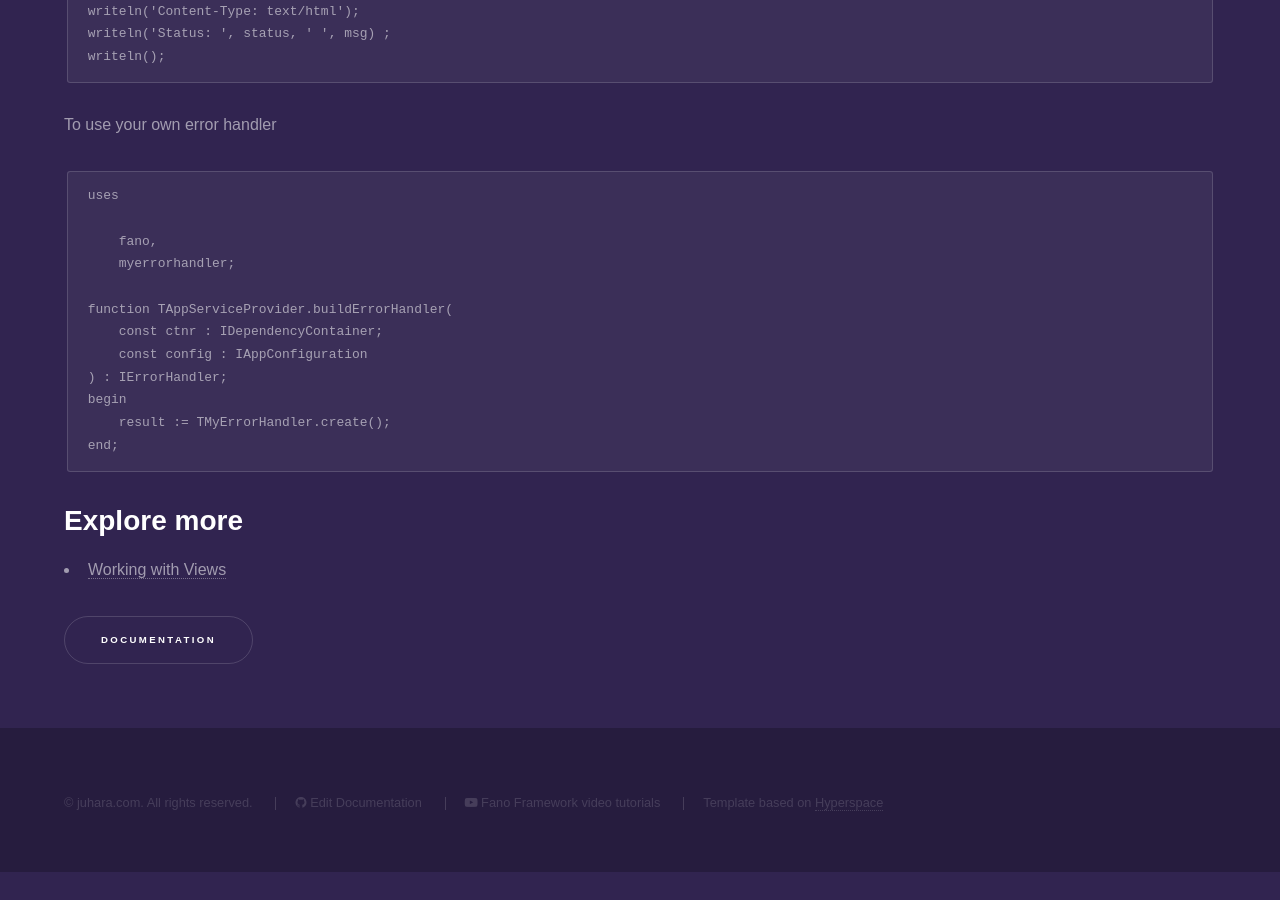
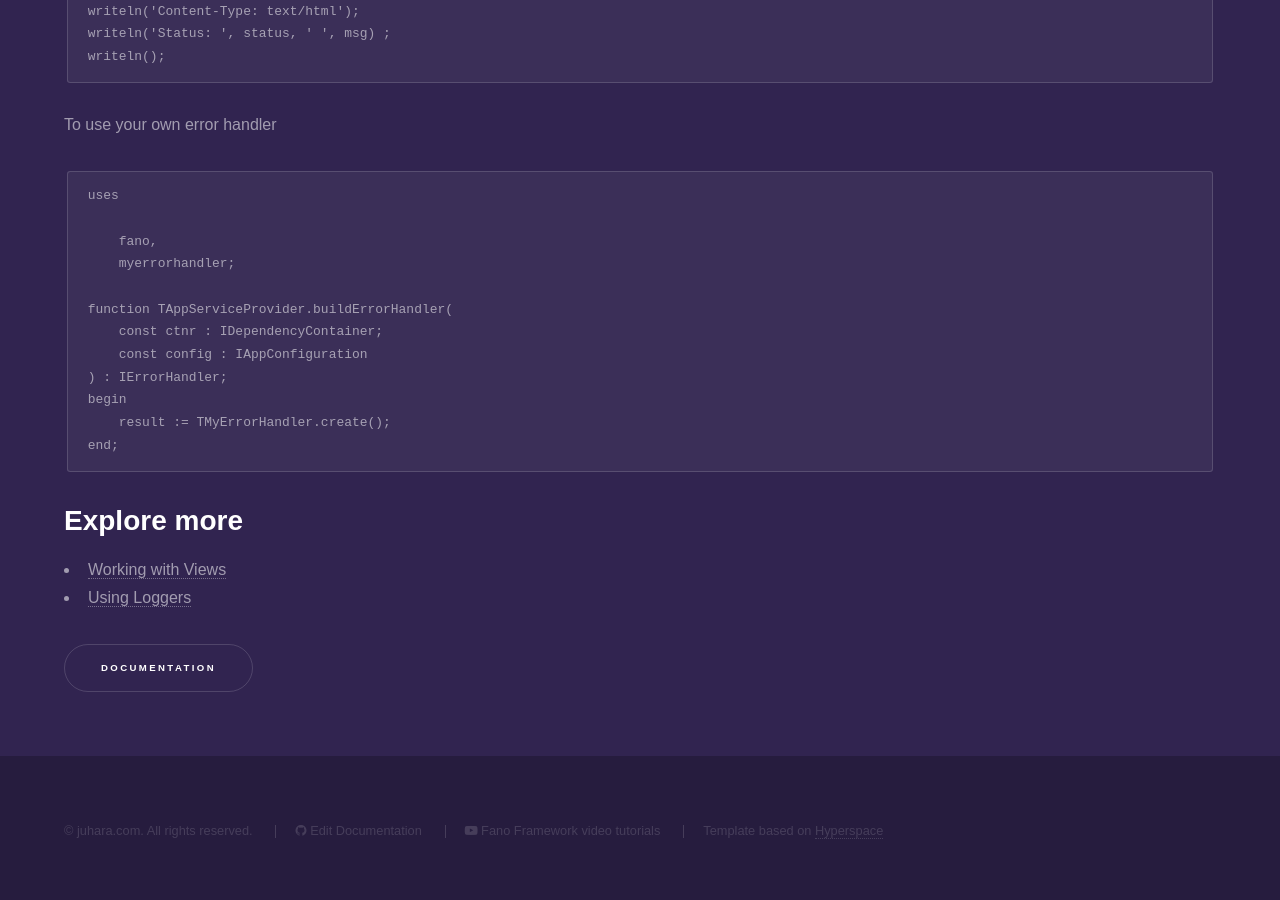
Before and after one commit to fanoframework/fanoframework.github.io, a Jekyll site: the page built from error-handler/index.md, in a window 1280 px wide and 900 px high, scrolled down 8852 px. Built offline with Jekyll 4.4.1, drawn with Linux system fonts in a browser that asks for light colours; our own code applies the rules of GitHub Pages for plain Markdown files; before the commit the page ends 9724 px from its top, so only the background shows below that.

Commit message:
add relevant link

```diff
--- a/error-handler/index.md
+++ b/error-handler/index.md
@@ -342,3 +342,4 @@ end;
 ## Explore more
 
 - [Working with Views](/working-with-views)
+- [Using Loggers](/utilities/using-loggers)
```
